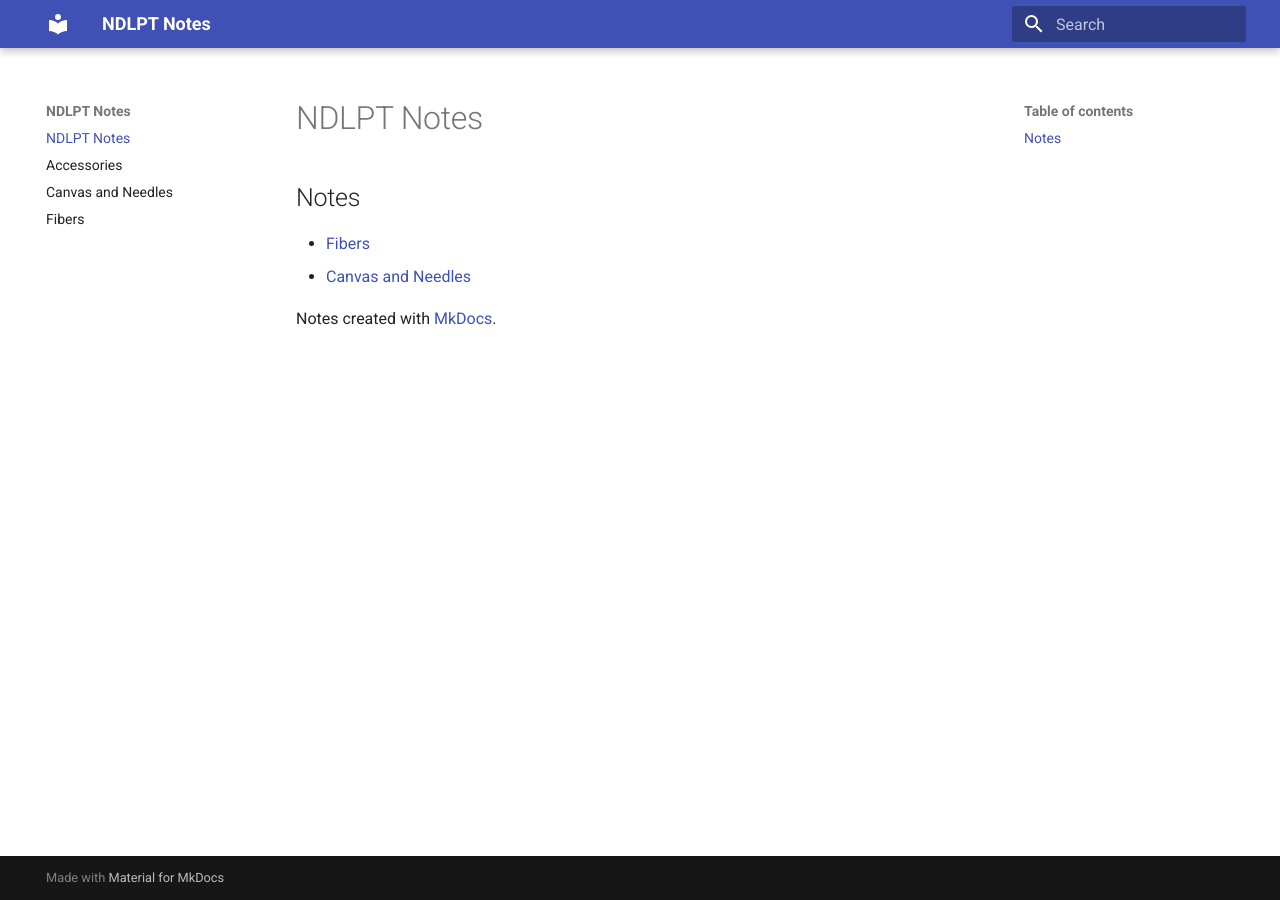
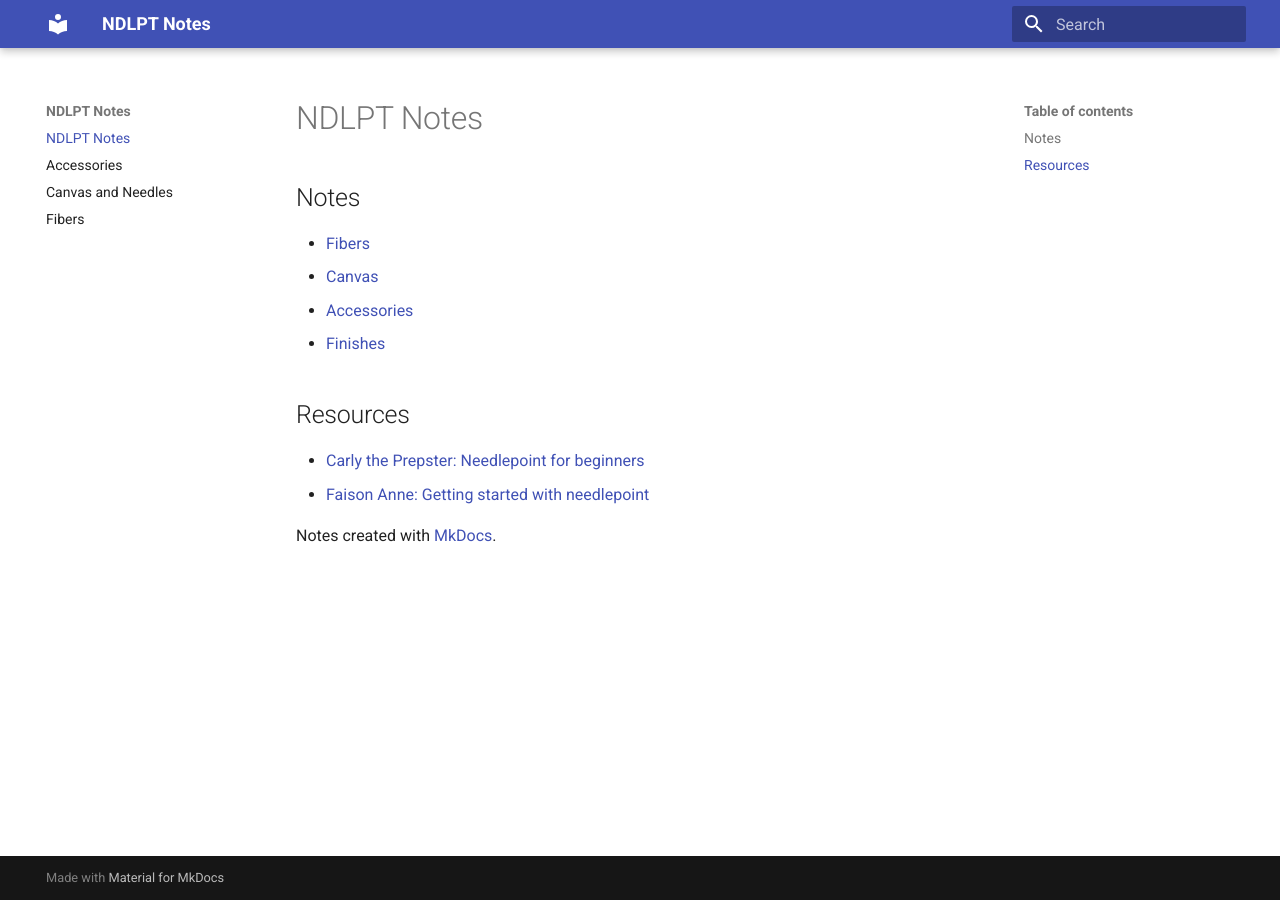
Before and after one commit to shylaclark/ndlpt-notes, an MkDocs documentation site: the page built from docs/index.md, in a window 1280 px wide. Built offline with MkDocs 1.6.1 and Material for MkDocs 9.7.7, drawn with Linux system fonts in a browser that asks for light colours.

Commit message:
Update index.md

```diff
--- a/docs/index.md
+++ b/docs/index.md
@@ -4,6 +4,13 @@
 ## Notes
 
 * [Fibers](fibers.md)
-* [Canvas and Needles](canvas.md)
+* [Canvas](canvas.md)
+* [Accessories](accessories.md)
+* [Finishes](finishes.md)
+
+
+## Resources
+* [Carly the Prepster: Needlepoint for beginners](https://carlyriordan.com/needlepoint-for-beginners.html)
+* [Faison Anne: Getting started with needlepoint](http://www.faisonanne.com/everything-you-need-to-know-about-needlepoint/)
 
 Notes created with [MkDocs](https://www.mkdocs.org).
```
